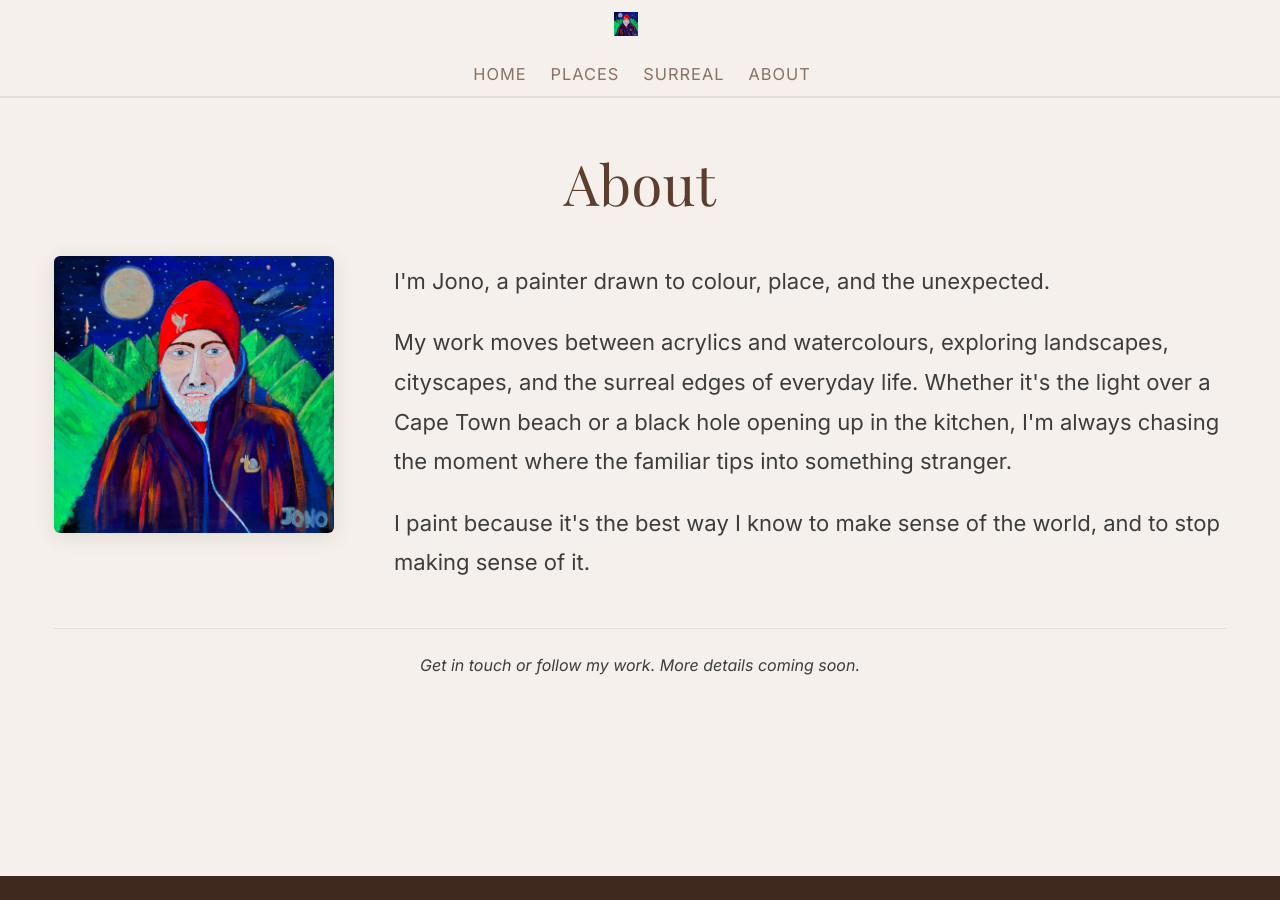
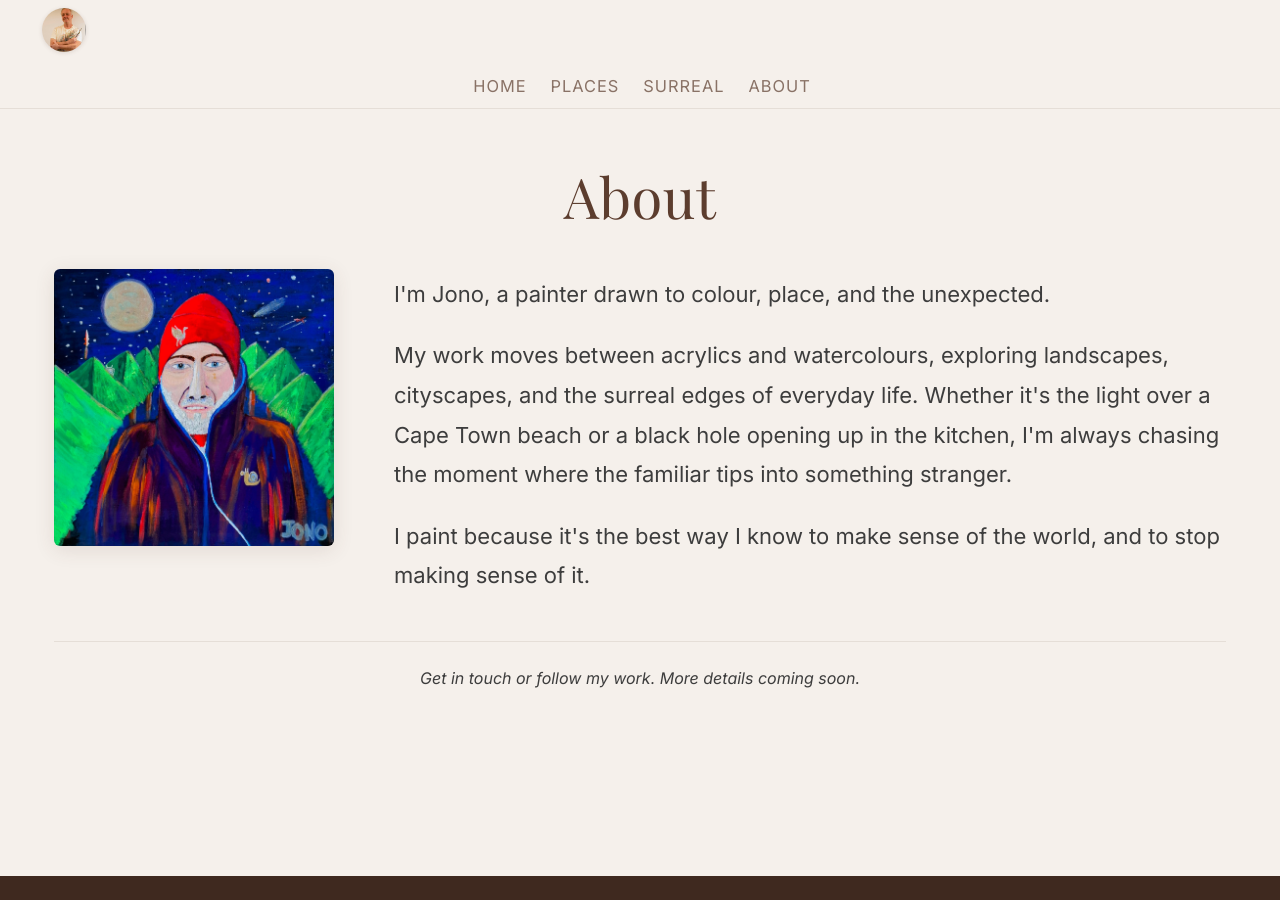
Before and after one commit to JonathanCGill/Jono-The-Artist, an MkDocs documentation site: the page built from docs/about.md, in a window 1280 px wide. Built offline with MkDocs 1.6.1 and Material for MkDocs 9.7.7, drawn with Linux system fonts in a browser that asks for light colours.

Commit message:
Move logo + title to left of navbar, fix header to top of screen
- Use Jono's photo as circular navbar logo
- Left-align logo + "Jono, The Artist" title in header
- Fix header and tabs to top of viewport so they're always visible
- Add padding to push content below fixed header/tabs

https://claude.ai/code/session_01REs2sPWiAzTCLcZh56wre3

```diff
--- a/docs/stylesheets/custom.css
+++ b/docs/stylesheets/custom.css
@@ -20,25 +20,49 @@ body,
   background-color: var(--cream);
 }
 
-/* Header bar */
+/* Header bar — fixed to top */
 .md-header {
   background-color: var(--cream);
   box-shadow: 0 1px 0 rgba(0, 0, 0, 0.08);
-  position: sticky;
+  position: fixed;
   top: 0;
+  left: 0;
+  right: 0;
   z-index: 100;
+}
+
+/* Push page content below the fixed header + tabs */
+.md-container {
+  padding-top: 5.5rem;
 }
 
 .md-header__inner {
   display: flex;
-  justify-content: center;
+  justify-content: flex-start;
+  align-items: center;
+}
+
+/* Circular photo logo */
+.md-header__button.md-logo img,
+.md-header__button.md-logo svg {
+  width: 2.2rem;
+  height: 2.2rem;
+  border-radius: 50%;
+  object-fit: cover;
+  object-position: center top;
+  box-shadow: 0 1px 4px rgba(92, 61, 46, 0.15);
+}
+
+.md-header__button.md-logo {
+  padding: 0.2rem;
+  margin-right: 0.3rem;
 }
 
 .md-header__title {
   flex-grow: 0;
-  margin-left: auto;
+  margin-left: 0;
   margin-right: auto;
-  text-align: center;
+  text-align: left;
   color: var(--brown);
 }
 
@@ -59,8 +83,10 @@ body,
 .md-tabs {
   background-color: var(--cream);
   border-bottom: 1px solid rgba(92, 61, 46, 0.1);
-  position: sticky !important;
-  top: 0 !important;
+  position: fixed !important;
+  top: 3rem !important;
+  left: 0;
+  right: 0;
   z-index: 99;
   display: block !important;
   opacity: 1 !important;
--- a/mkdocs.yml
+++ b/mkdocs.yml
@@ -15,9 +15,7 @@ theme:
     - navigation.tabs.sticky
     - navigation.top
   favicon: favicon.ico
-  logo: favicon.png
-  icon:
-    logo: material/palette
+  logo: photos/Jono.jpg
 
 markdown_extensions:
   - attr_list
```
